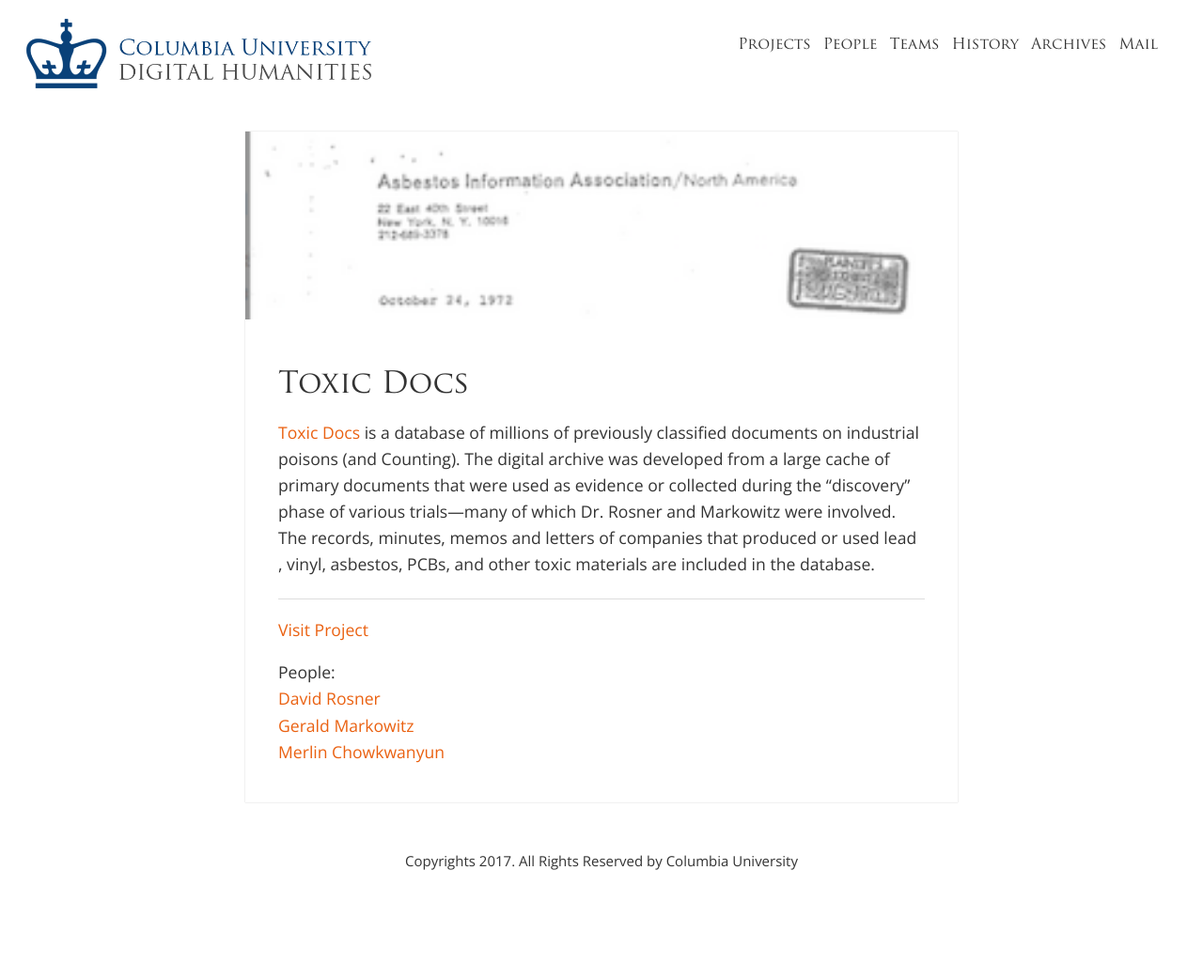
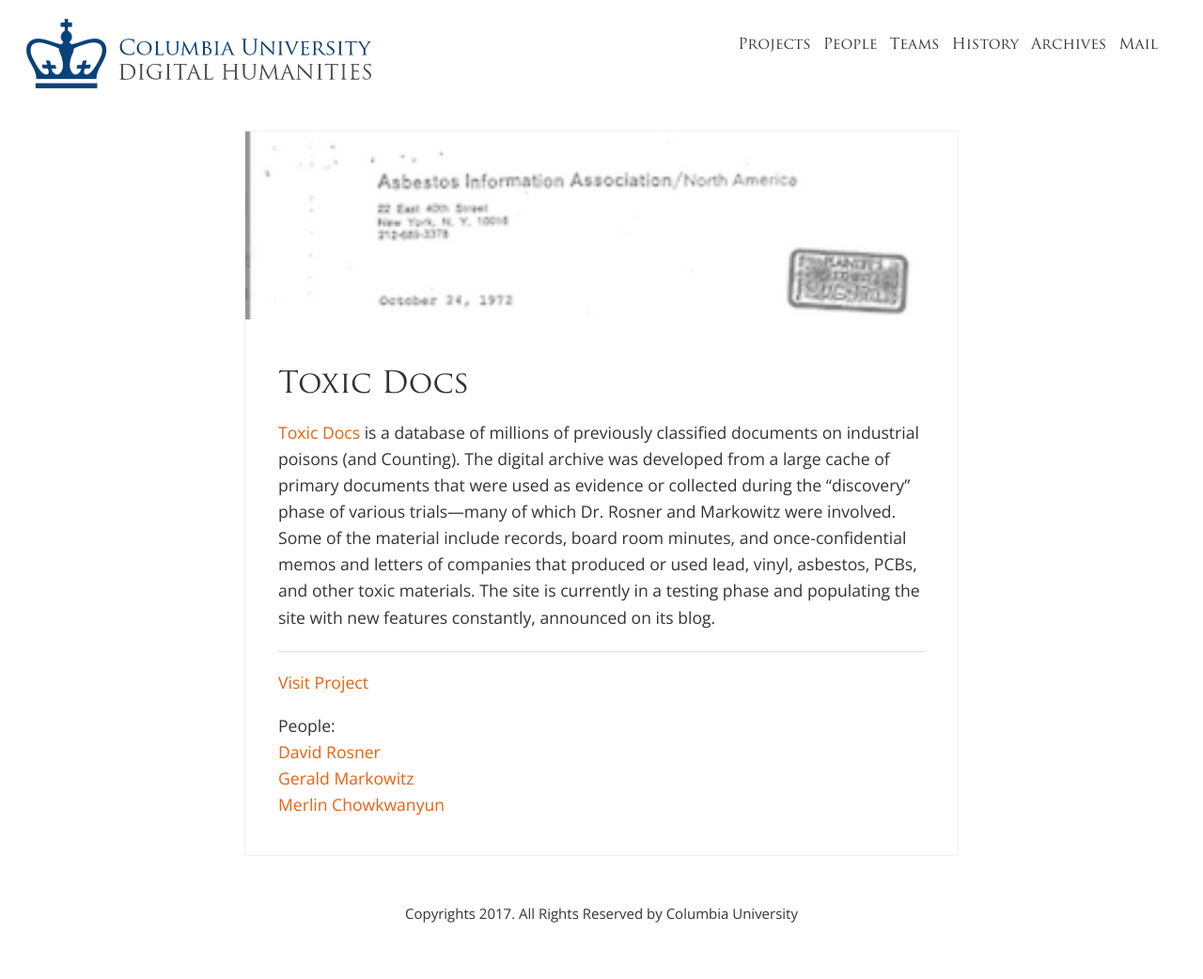
Before and after one commit to cul/dlst-dh, a Jekyll site: the page built from _projects/toxicdocs.md, in a window 1280 px wide. Shown: the whole page at 94% size. Built offline with Jekyll 4.4.1, drawn with Linux system fonts in a browser that asks for light colours; nearby versions of some CDN libraries; before the commit the page ends 986 px from its top, so only the background shows below that.

```diff
--- a/_projects/toxicdocs.md
+++ b/_projects/toxicdocs.md
@@ -11,4 +11,4 @@ people:
 - Merlin Chowkwanyun
 ---
 
-[Toxic Docs](toxicdocs.org) is a database of millions of previously classified documents on industrial poisons (and Counting). The digital archive was developed from a large cache of primary documents that were used as evidence or collected during the “discovery” phase of various trials—many of which Dr. Rosner and Markowitz were involved. The records, minutes, memos and letters of companies that produced or used lead , vinyl, asbestos, PCBs, and other toxic materials are included in the database.
+[Toxic Docs](toxicdocs.org) is a database of millions of previously classified documents on industrial poisons (and Counting). The digital archive was developed from a large cache of primary documents that were used as evidence or collected during the “discovery” phase of various trials—many of which Dr. Rosner and Markowitz were involved. Some of the material include records, board room minutes, and once-confidential memos and letters of companies that produced or used lead, vinyl, asbestos, PCBs, and other toxic materials. The site is currently in a testing phase and populating the site with new features constantly, announced on its blog.
```
Also changed, not shown: _projects/blacksea.md (added, +15 -0 lines), images/blacksea.png (added), 1 other file.
